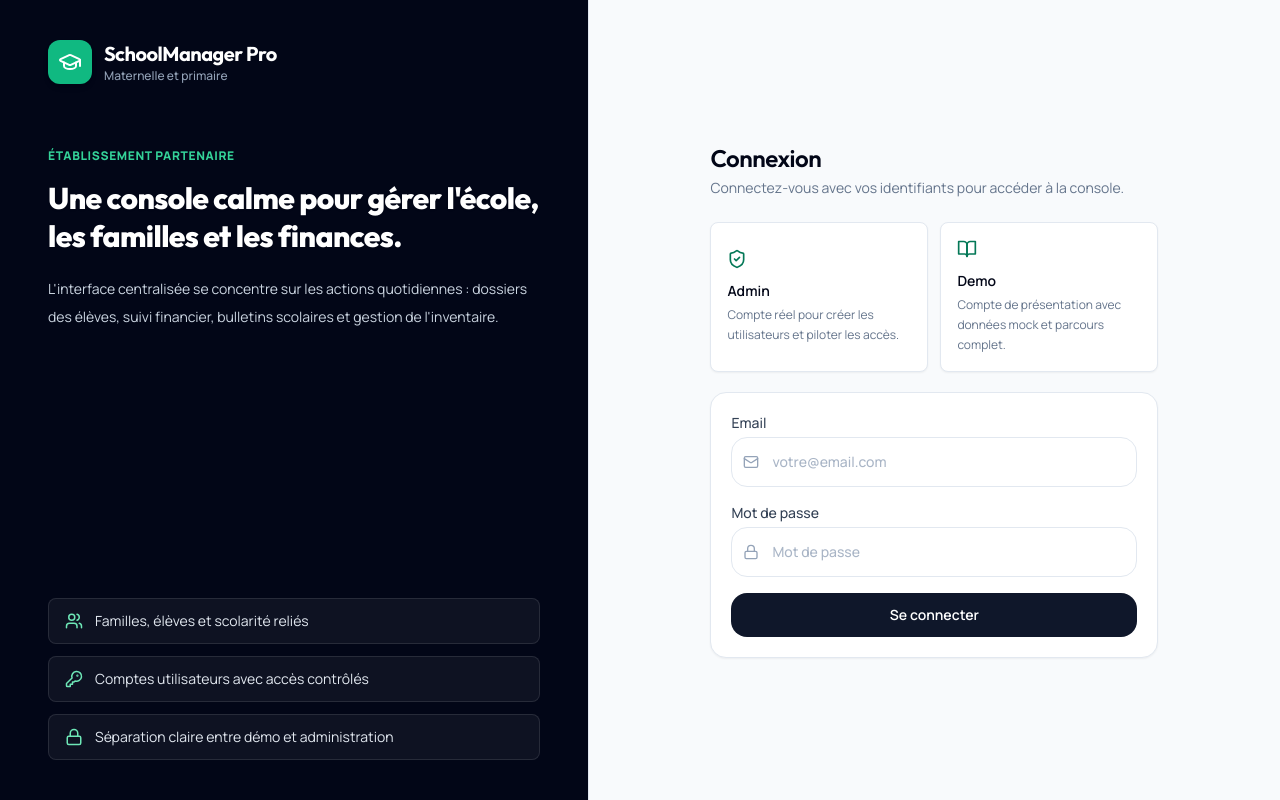
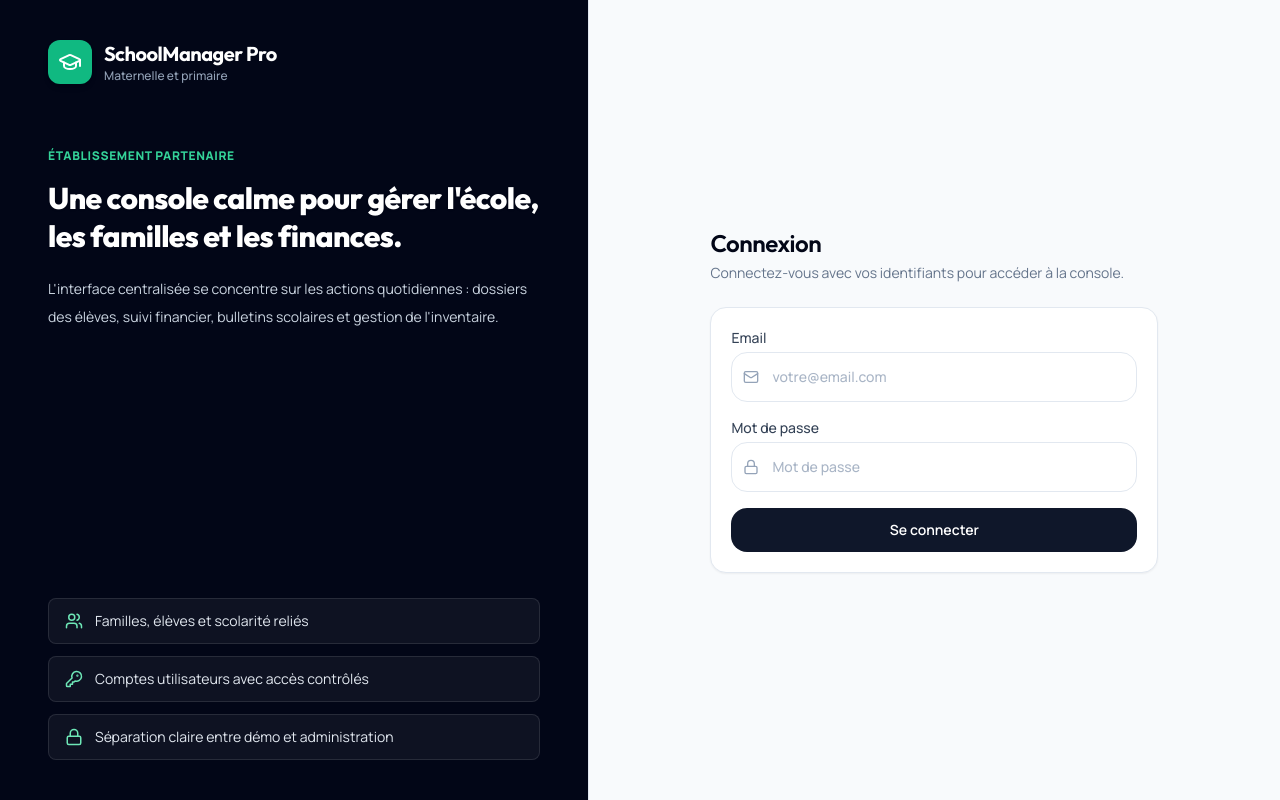
Before and after one commit to Maurel84/complete_school_management, a React (Vite) app: page /login in a window 1280 px wide. Built offline with nearby package versions, Linux system fonts and the light colour scheme; no server answers; the database is empty.

Commit message:
feat: remove quick accounts debug cards from login page

```diff
--- a/src/pages/auth/LoginPage.tsx
+++ b/src/pages/auth/LoginPage.tsx
@@ -2,23 +2,9 @@ import { useState, useEffect } from 'react';
 import { useNavigate } from 'react-router-dom';
 import { useAuth } from '../../contexts/AuthContext';
 import { supabase } from '../../lib/supabase';
-import { BookOpen, GraduationCap, KeyRound, Loader2, Lock, Mail, ShieldCheck, Users, ImageIcon } from 'lucide-react';
+import { GraduationCap, KeyRound, Loader2, Lock, Mail, Users, ImageIcon } from 'lucide-react';
 
-const quickAccounts = [
-  {
-    label: 'Admin',
-    description: 'Compte réel pour créer les utilisateurs et piloter les accès.',
-    email: 'tarieljeremie@gmail.com',
-    icon: ShieldCheck,
-  },
-  {
-    label: 'Demo',
-    description: 'Compte de présentation avec données mock et parcours complet.',
-    email: 'demo@schoolmanager.pro',
-    password: 'Demo123!',
-    icon: BookOpen,
-  },
-];
+
 
 export default function LoginPage() {
   const [email, setEmail] = useState('');
@@ -50,11 +36,7 @@ export default function LoginPage() {
     else navigate('/');
   }
 
-  function fillAccount(account: typeof quickAccounts[number]) {
-    setEmail(account.email);
-    setPassword(account.password ?? '');
-    setError('');
-  }
+
 
   return (
     <div className="grid min-h-screen bg-slate-50 lg:grid-cols-[0.92fr_1.08fr]">
@@ -161,20 +143,7 @@ export default function LoginPage() {
 
 
 
-          <div className="mb-5 grid gap-3 sm:grid-cols-2">
-            {quickAccounts.map(account => (
-              <button
-                key={account.email}
-                type="button"
-                onClick={() => fillAccount(account)}
-                className="rounded-lg border border-slate-200 bg-white p-4 text-left shadow-sm transition hover:border-emerald-300 hover:bg-emerald-50/40"
-              >
-                <account.icon size={20} className="text-emerald-700" />
-                <p className="mt-3 text-sm font-semibold text-slate-950">{account.label}</p>
-                <p className="mt-1 text-xs leading-5 text-slate-500">{account.description}</p>
-              </button>
-            ))}
-          </div>
+
 
           {error && (
             <div className="mb-4 rounded-md border border-red-200 bg-red-50 px-4 py-3 text-sm text-red-700 font-semibold">{error}</div>
```
